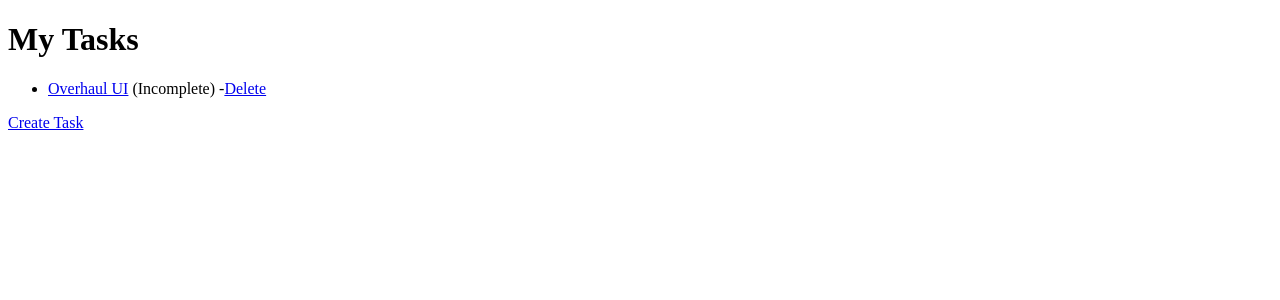
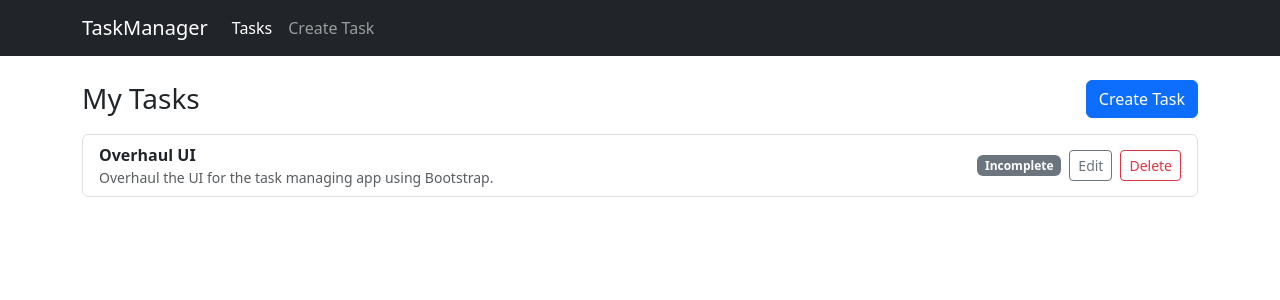
Before and after one commit to mparkhub/django-task-manager, a Django app: page / in a window 1280 px wide. Shown: the top 300 px of the page. Run offline with Django 5.2, Linux system fonts and the light colour scheme; data comes from the database, SQL or seed files in the repository; both versions use the stored data as it was after the commit.

Commit message:
Bug fix in base.html and task list template overhaul

```diff
--- a/tasks/templates/base.html
+++ b/tasks/templates/base.html
@@ -14,7 +14,7 @@
 <body>
     <nav class="navbar navbar-expand-md navbar-dark bg-dark mb-4">
         <div class="container">
-            <a class="navbar-brand" href="{% url 'task-list' %}">TaskManager</a>
+            <a class="navbar-brand" href="{% url 'task_list' %}">TaskManager</a>
             <button class="navbar-toggler" type="button" data-bs-toggle="collapse" data-bs-target="#mainNav">
                 <span class="navbar-toggler-icon"></span>
             </button>
@@ -24,7 +24,7 @@
                         <a class="nav-link{% if request.resolver_match.url_name == 'task_list' %} active{% endif %}" href="{% url 'task_list' %}">Tasks</a>
                     </li>
                     <li class="nav-item">
-                        <a class="nav-link{% if request.resolver_match.url_name in ('create_task',) %} active{% endif %}" href="{% url 'create_task' %}">Create Task</a>
+                        <a class="nav-link{% if request.resolver_match.url_name == 'create_task' %} active{% endif %}" href="{% url 'create_task' %}">Create Task</a>
                     </li>
                 </ul>
             </div>
--- a/tasks/templates/tasks/task_list.html
+++ b/tasks/templates/tasks/task_list.html
@@ -1,21 +1,34 @@
-<!DOCTYPE html>
-<html>
-    <head>
-        <title>Task List</title>
-    </head>
-    <body>
-        <h1>My Tasks</h1>
-        <ul>
-            {% for task in tasks %}
-                <li>
-                    <a href="{% url 'update_task' task.pk %}">{{ task.title }}</a>
-                    {% if task.completed %}(Complete){% else %}(Incomplete){% endif %}
-                    -<a href="{% url 'delete_task' task.pk %}">Delete</a>
-                </li>
-            {% empty %}
-                <li>No tasks yet!</li>
-            {% endfor %}
-        </ul>
-        <p><a href="{% url 'create_task' %}">Create Task</a></p>
-    </body>
-</html>
+{% extends 'base.html' %}
+{% block title %}Tasks - Task Manager{% endblock %}
+{% block content %}
+
+    <div class="d-flex align-items-center justify-content-between mb-3">
+        <h1 class="h3 m-0">My Tasks</h1>
+        <a class="btn btn-primary" href="{% url 'create_task' %}">Create Task</a>
+    </div>
+
+    <ul class="list-group">
+        {% for task in tasks %}
+            <li class="list-group-item d-flex justify-content-between align-items-center">
+                <div>
+                    <strong>{{ task.title }}</strong>
+                    {% if task.description %}
+                        <div class="text-muted small">{{ task.description }}</div>
+                    {% endif %}
+                </div>
+
+                <div class="d-flex align-items-center gap-2">
+                    {% if task.completed %}
+                        <span class="badge bg-success">Complete</span>
+                    {% else %}
+                        <span class="badge bg-secondary">Incomplete</span>
+                    {% endif %}
+                    <a class="btn btn-sm btn-outline-secondary" href="{% url 'update_task' task.pk %}">Edit</a>
+                    <a class="btn btn-sm btn-outline-danger" href="{% url 'delete_task' task.pk %}">Delete</a>
+                </div>
+            </li>
+        {% empty %}
+            <li class="list-group-item text-muted">No tasks yet.</li>
+        {% endfor %}
+    </ul>
+{% endblock %}
```
Also changed, not shown: db.sqlite3.
